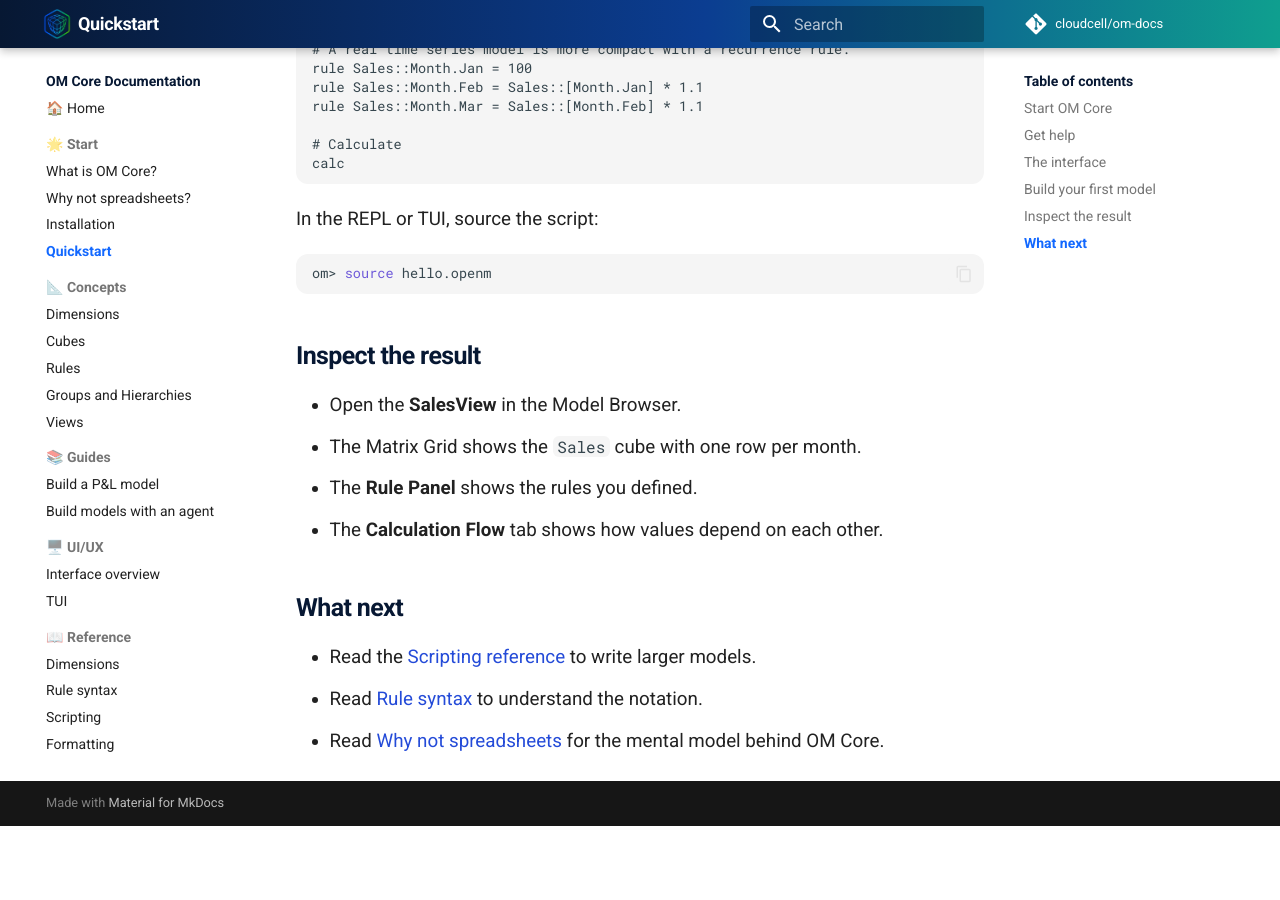
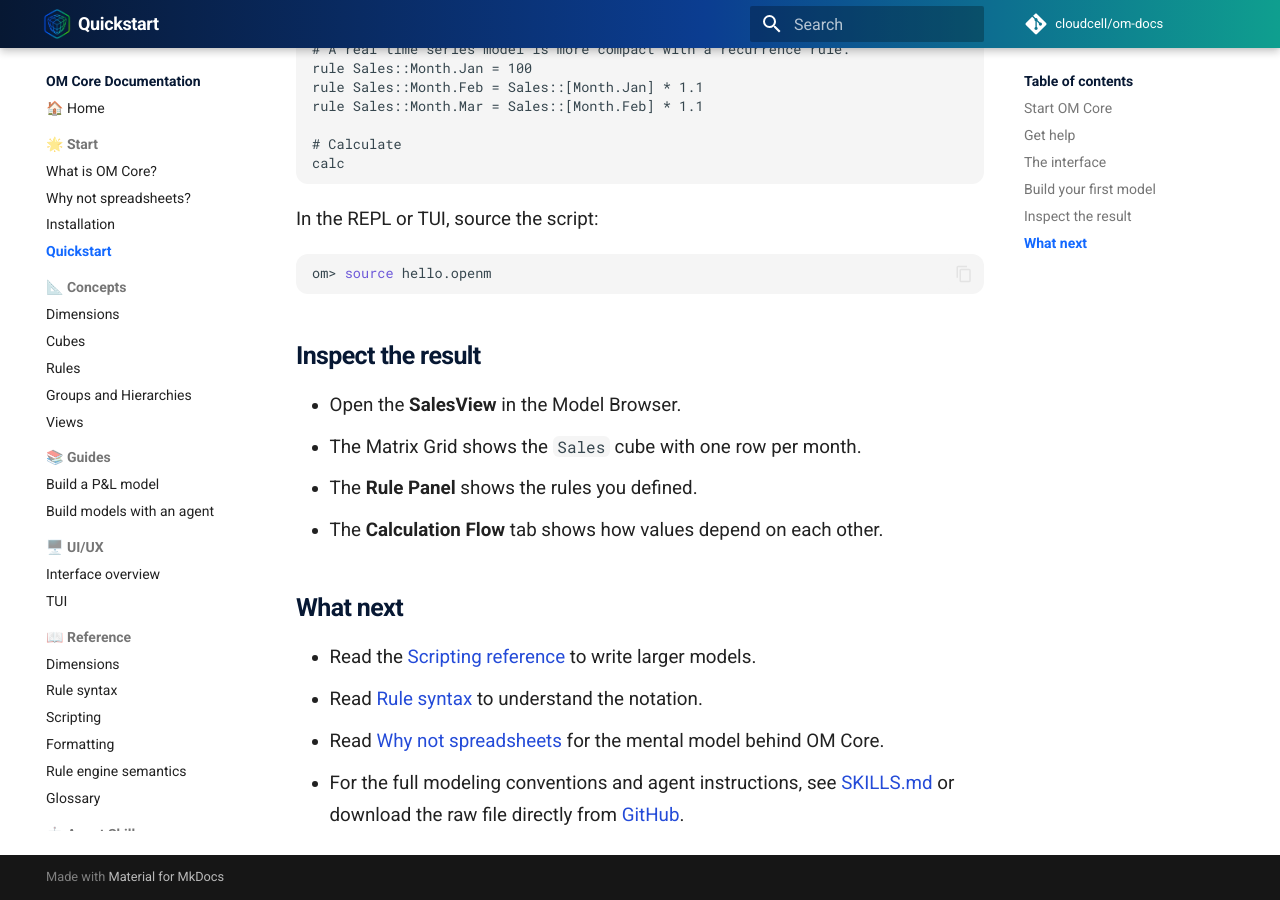
Before and after one commit to cloudcell/om-docs, an MkDocs documentation site: the page built from docs/start/quickstart.md, in a window 1280 px wide and 900 px high, scrolled down 2699 px. Built offline with MkDocs 1.6.1 and Material for MkDocs 9.7.7, drawn with Linux system fonts in a browser that asks for light colours; comment, search, counter and statistics services are not loaded; before the commit the page ends 3525 px from its top, so only the background shows below that.

Commit message:
docs: add SKILLS.md reference link to quickstart next steps and reformat long lines
Add link to SKILLS.md in quickstart "What next" section to direct readers to full modeling conventions and agent instructions. Add skills-raw reference link pointing to raw SKILLS.md on GitHub. Rewrap existing bullet points for consistent line length. Add markdownlint disable/enable comments around long URL.

```diff
--- a/docs/start/quickstart.md
+++ b/docs/start/quickstart.md
@@ -92,6 +92,15 @@ om> source hello.openm
 
 ## What next
 
-- Read the [Scripting reference](../reference/scripting.md) to write larger models.
+- Read the [Scripting reference](../reference/scripting.md) to write larger
+  models.
 - Read [Rule syntax](../reference/rule-syntax.md) to understand the notation.
-- Read [Why not spreadsheets](why-not-spreadsheets.md) for the mental model behind OM Core.
+- Read [Why not spreadsheets](why-not-spreadsheets.md) for the mental model
+  behind OM Core.
+- For the full modeling conventions and agent instructions, see
+  [SKILLS.md](../skills/om-core-financial-modeling/SKILLS.md) or download the
+  raw file directly from [GitHub][skills-raw].
+
+<!-- markdownlint-disable MD013 -->
+[skills-raw]: https://raw.githubusercontent.com/cloudcell/om-docs/main/docs/skills/om-core-financial-modeling/SKILLS.md
+<!-- markdownlint-enable MD013 -->
```
